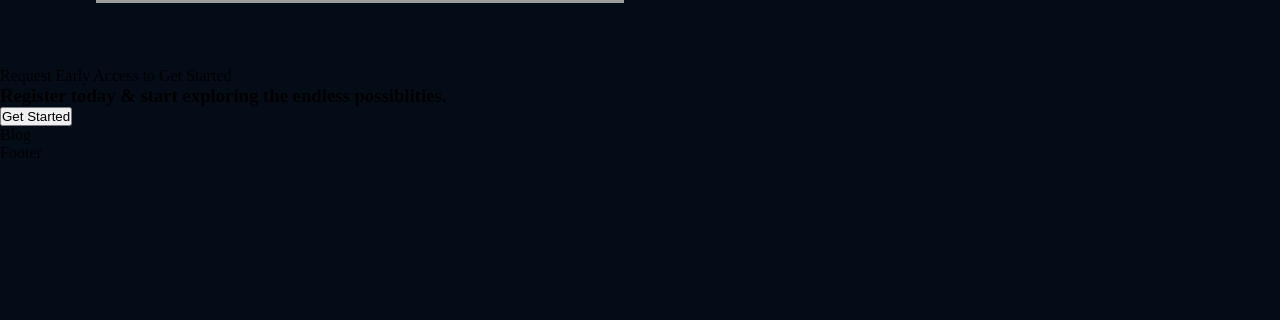
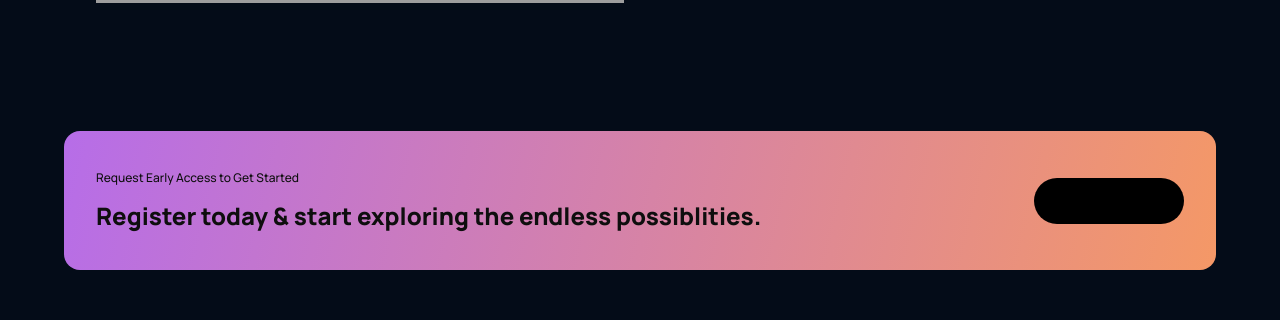
Before and after one commit to Kex55/project_1_ui_ux, a React (Create React App) app: page / in a window 1280 px wide. Shown: the part 2688-3008 px from the top of the page. Before the commit the page ends 2850 px from the top, so only its background shows below. Built offline with nearby package versions, Linux system fonts and the light colour scheme; grey boxes are pictures that could not be loaded; the HTML template or start-up script is replaced by a standard one.

Commit message:
cta styling

```diff
--- a/src/components/cta/CTA.jsx
+++ b/src/components/cta/CTA.jsx
@@ -3,12 +3,12 @@
 
 const CTA = () => {
   return (
-    <div className='gp4_cta'>
-      <div className='gp4_cta-content'>
+    <div className='gpt4_cta'>
+      <div className='gpt4_cta-content'>
         <p>Request Early Access to Get Started</p>
         <h3>Register today & start exploring the endless possiblities.</h3>
       </div>
-      <div className='gp4_cta-btn'>
+      <div className='gpt4_cta-btn'>
         <button type="button">Get Started</button>
       </div>
     </div>
--- a/src/components/cta/cta.css
+++ b/src/components/cta/cta.css
@@ -0,0 +1,47 @@
+.gpt4_cta {
+    display: flex;
+    flex-direction: row;
+    justify-content: space-between;
+    align-items: center;
+    padding: 2rem;
+    margin: 4rem;
+    border-radius: 1rem;
+    background: var(--gradient-bar);
+}
+
+.gpt4_cta-content p {
+    font-family: var(--font-family);
+    font-weight: 500;
+    font-size: 12px;
+    line-height: 30px;
+    color: #0e0e0e;
+}
+
+.gpt4_cta-content h3 {
+    font-family: var(--font-family);
+    font-weight: 800;
+    font-size: 24px;
+    line-height: 45px;
+    color: #0e0e0e;
+}
+
+.gpt4_cta-btn {
+    display: flex;
+    justify-content: space-between;
+    align-items: center;
+    margin-left: 2rem;
+}
+
+.gpt4_cta-btn button {
+    background: #000000;
+    border-radius: 40px;
+    font-family: var(--font-family);
+    font-weight: bold;
+    font-size: 18px;
+    line-height: 30px;
+    padding: 0.5rem 1rem;
+    border: none;
+    outline: none;
+    cursor: pointer;
+    min-width: 150px;
+}
```
